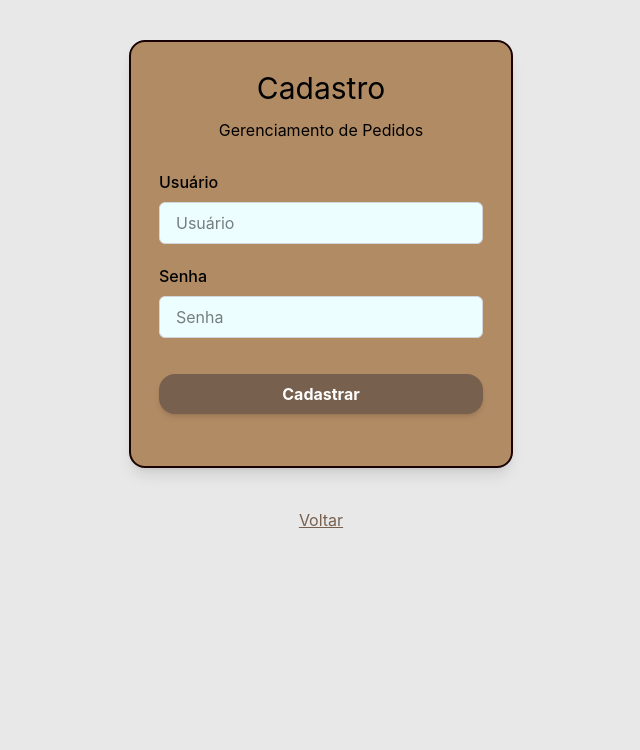
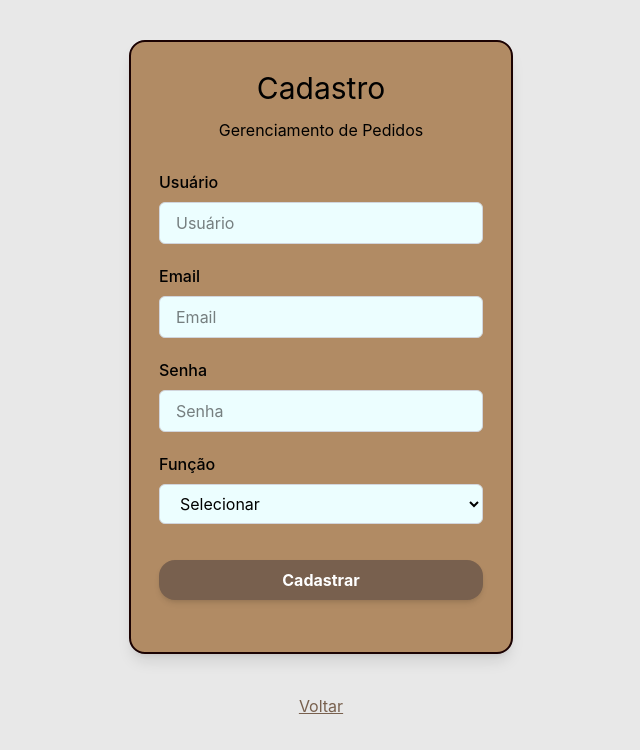
Before and after one commit to fcp-team/restaurant-order-manager, a Next.js app: page /cadastro/membro in a window 1280 px wide. Shown: the top 750 px of the page, without its empty margins (319-959 px from the left). Built offline with nearby package versions, Linux system fonts and the light colour scheme.

Commit message:
feat: adiciona o envio dos dados de registro para o servidor

```diff
--- a/src/app/cadastro/membro/page.tsx
+++ b/src/app/cadastro/membro/page.tsx
@@ -1,26 +1,71 @@
 "use client"
 
+import { Funcao } from "@/server/classes/usuario";
 import Link from "next/link";
+import { SubmitEvent, useRef } from "react";
 
 export default function CadastroMembro() {
+  const inputUsuarioRef = useRef<HTMLInputElement>(null)
+  const inputEmailRef = useRef<HTMLInputElement>(null)
+  const inputSenhaRef = useRef<HTMLInputElement>(null)
+  const selectFuncaoRef = useRef<HTMLSelectElement>(null)
+
+  async function handleSubmit(event: SubmitEvent<HTMLFormElement>) {
+    event.preventDefault()
+
+    const data = {
+      nome: inputUsuarioRef.current?.value,
+      email: inputEmailRef.current?.value,
+      senha: inputSenhaRef.current?.value,
+      funcao: selectFuncaoRef.current?.value
+    }
+
+    try {
+      const response = await fetch("/api/auth/registrar", {
+        method: "POST",
+        headers: { "content-type": "application/json" },
+        body: JSON.stringify(data)
+      })
+      console.log(response)
+    } catch (reason) {
+      console.error(reason)
+      alert("Falha ao registrar usuário")
+    }
+  }
+
   return (
     <>
       <div className="w-full max-w-96 flex flex-col justify-center bg-[var(--color-surface)] rounded-2xl shadow-lg p-7 py-4 m-10 mx-auto border-2 border-[var(--color-surface-border)]">
         <h2 className="text-3xl text-center m-3 mb-3">Cadastro</h2>
         <p className="text-center mb-7">Gerenciamento de Pedidos</p>
-            <form action="" method="post" className="flex flex-col">
+
+        <form action="" method="post" className="flex flex-col" onSubmit={(e) => handleSubmit(e)}>
+          <div className="mb-5">
+            <label htmlFor="usuario" className="block text-[var(--color-text-primary)]-700 font-medium mb-2">Usuário</label>
+            <input type="text" name="usuario" id="usuario" placeholder="Usuário" required ref={inputUsuarioRef} className="w-full px-4 py-2 border border-gray-300 rounded-md bg-cyan-50 focus:outline-none focus:ring-2 focus:caret-green-950" />
+          </div>
 
           <div className="mb-5">
-                <label htmlFor="usuario" className="block text-[var(--color-text-primary)]-700 font-medium mb-2">Usuário</label>
-                <input type="text" name="usuario" id="usuario" placeholder="Usuário" required className="w-full px-4 py-2 border border-gray-300 rounded-md bg-cyan-50 focus:outline-none focus:ring-2 focus:caret-green-950"/>
+            <label htmlFor="email" className="block text-[var(--color-text-primary)]-700 font-medium mb-2">Email</label>
+            <input type="email" name="email" id="email" placeholder="Email" required ref={inputEmailRef} className="w-full px-4 py-2 border border-gray-300 rounded-md bg-cyan-50 focus:outline-none focus:ring-2 focus:caret-green-950" />
+          </div>
+
+          <div className="mb-5">
+            <label htmlFor="senha" className="block text-[var(--color-text-primary)]-700 font-medium mb-2">Senha</label>
+            <input type="password" name="senha" id="senha" placeholder="Senha" required minLength={7} ref={inputSenhaRef} className="w-full px-4 py-2 border border-gray-300 rounded-md bg-cyan-50 focus:outline-none focus:ring-2 focus:caret-green-950" />
           </div>
 
           <div>
-                  <label htmlFor="senha" className="block text-[var(--color-text-primary)]-700 font-medium mb-2">Senha</label>
-                <input type="password" name="senha" id="senha" placeholder="Senha" required minLength={7} className="w-full px-4 py-2 border border-gray-300 rounded-md bg-cyan-50 focus:outline-none focus:ring-2 focus:caret-green-950"/>
+            <label htmlFor="funcao" className="block text-[var(--color-text-primary)]-700 font-medium mb-2">Função</label>
+            <select name="funcao" id="funcao" defaultValue="null" ref={selectFuncaoRef} className="w-full px-4 py-2 border border-gray-300 rounded-md bg-cyan-50 focus:outline-none focus:ring-2 focus:caret-green-950">
+              <option value="null">Selecionar</option>
+              {Object.values(Funcao).map((funcao, i) => (
+                <option key={i} value={funcao}>{funcao}</option>
+              ))}
+            </select>
           </div>
 
-                <input type="submit" value="Cadastrar" className="cursor-pointer bg-[var(--color-button-auth)] transition duration-300 hover:bg-[var(--color-button-auth-hover)] rounded-2xl p-2 px-5 my-9 min-w-[200px] shadow-md text-[var(--color-text-inverse)] font-bold"/>
+          <input type="submit" value="Cadastrar" className="cursor-pointer bg-[var(--color-button-auth)] transition duration-300 hover:bg-[var(--color-button-auth-hover)] rounded-2xl p-2 px-5 my-9 min-w-[200px] shadow-md text-[var(--color-text-inverse)] font-bold" />
         </form>
       </div>
       <div className="flex justify-center items-center">
--- a/src/proxy.ts
+++ b/src/proxy.ts
@@ -38,5 +38,6 @@ export const config = {
   matcher: [
     "/api/pedido/:path*",
     "/api/pedidos",
+    "/api/auth/registrar"
   ]
 }
```
Lines whose indentation alone changed are shown as unchanged.
